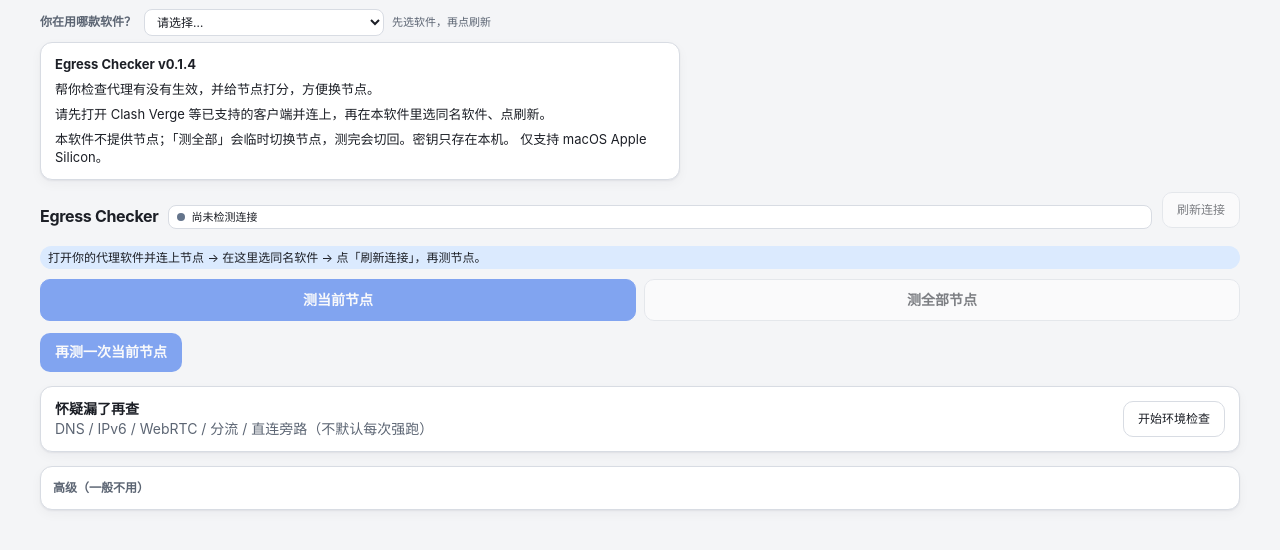
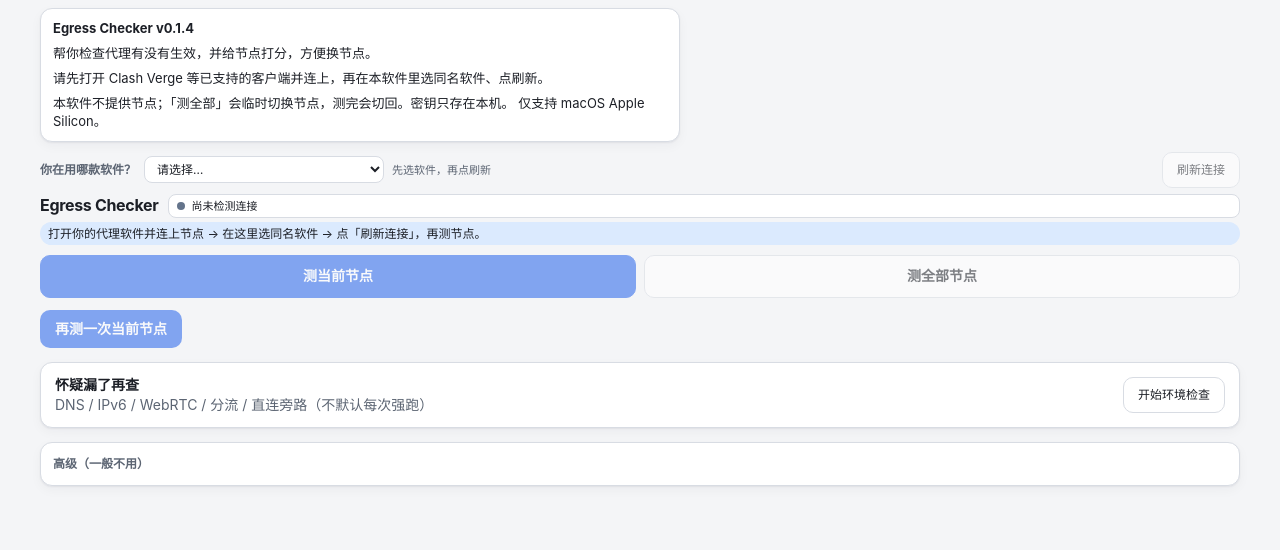
Before and after one commit to JTee77/egress-checker, a React (Vite) app: page / in a window 1280 px wide. Shown: the top 550 px of the page. Built offline with nearby package versions, Linux system fonts and the light colour scheme.

Commit message:
fix(ui): put About on top; picker and refresh on one row
About first. Client select and refresh share a horizontal ops row;
title and connection status stay on a slim line below.

```diff
--- a/src/pages/HomePage.tsx
+++ b/src/pages/HomePage.tsx
@@ -538,6 +538,21 @@
 
   return (
     <div className="home-page">
+      <div className="about-block card home-about">
+        <p>
+          <strong>Egress Checker v0.1.4</strong>
+        </p>
+        <p>帮你检查代理有没有生效，并给节点打分，方便换节点。</p>
+        <p>
+          请先打开 Clash Verge 等已支持的客户端并连上，再在本软件里选同名软件、点刷新。
+        </p>
+        <p>
+          本软件不提供节点；「测全部」会临时切换节点，测完会切回。密钥只存在本机。
+          仅支持 macOS Apple Silicon。
+        </p>
+      </div>
+
+      <div className="home-ops">
         <div className="client-picker">
           <label className="client-picker-label" htmlFor="home-client-select">
             你在用哪款软件？
@@ -563,19 +578,15 @@
               : CLIENT_OPTIONS.find((o) => o.id === clientId)?.hint}
           </span>
         </div>
-
-      <div className="about-block card home-about">
-        <p>
-          <strong>Egress Checker v0.1.4</strong>
-        </p>
-        <p>帮你检查代理有没有生效，并给节点打分，方便换节点。</p>
-        <p>
-          请先打开 Clash Verge 等已支持的客户端并连上，再在本软件里选同名软件、点刷新。
-        </p>
-        <p>
-          本软件不提供节点；「测全部」会临时切换节点，测完会切回。密钥只存在本机。
-          仅支持 macOS Apple Silicon。
-        </p>
+        <button
+          className="btn btn-sm home-ops-refresh"
+          type="button"
+          disabled={!!busy || refreshing || running || clientUnset}
+          title={clientUnset ? "请先选择软件" : undefined}
+          onClick={() => void refreshAndGate()}
+        >
+          {busy || refreshing ? "刷新中…" : "刷新连接"}
+        </button>
       </div>
 
       <div className="home-chrome">
@@ -587,17 +598,6 @@
             />
             <span className="status-pill-text">{connection.message}</span>
           </div>
-        </div>
-        <div className="toolbar home-chrome-actions">
-          <button
-            className="btn btn-sm"
-            type="button"
-            disabled={!!busy || refreshing || running || clientUnset}
-            title={clientUnset ? "请先选择软件" : undefined}
-            onClick={() => void refreshAndGate()}
-          >
-            {busy || refreshing ? "刷新中…" : "刷新连接"}
-          </button>
         </div>
       </div>
 
--- a/src/styles/app.css
+++ b/src/styles/app.css
@@ -170,12 +170,26 @@
 }
 
 
+.home-ops {
+  display: flex;
+  align-items: center;
+  justify-content: space-between;
+  gap: 10px;
+  margin-bottom: 6px;
+  flex-wrap: wrap;
+}
+.home-ops-refresh {
+  flex-shrink: 0;
+  margin-left: auto;
+}
 .client-picker {
   display: flex;
   align-items: center;
   gap: 8px;
-  margin-bottom: 6px;
+  margin-bottom: 0;
   min-height: 28px;
+  flex: 1 1 280px;
+  min-width: 0;
   flex-wrap: wrap;
 }
 
@@ -568,8 +582,8 @@
   max-width: 640px;
 }
 .home-about {
-  margin: 0 0 12px;
-  padding: 12px 14px;
+  margin: 0 0 10px;
+  padding: 10px 12px;
 }
 .home-about p {
   margin: 0 0 6px;
```
Lines whose indentation alone changed are shown as unchanged.
